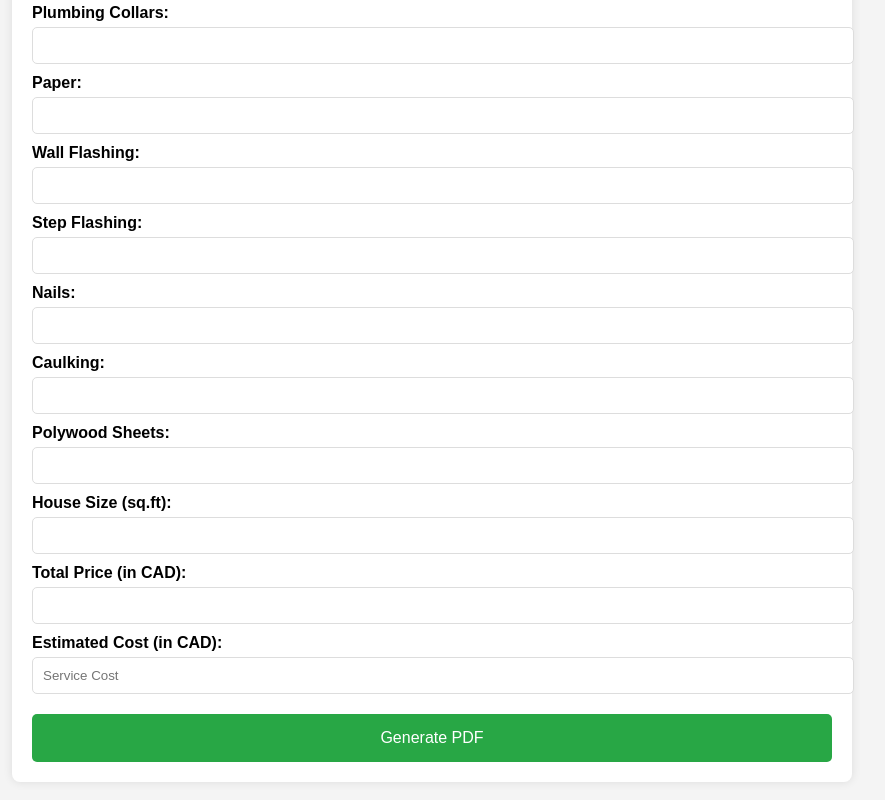
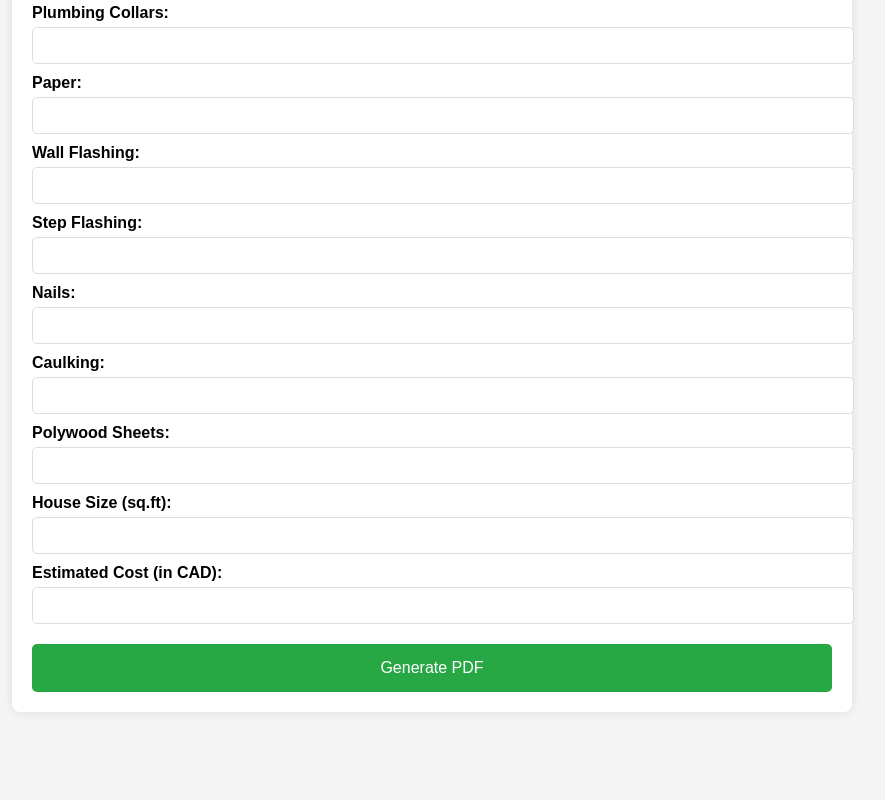
Before and after one commit to ZakiTes/Pdf-Generator, a plain HTML site: page index.html in a window 1280 px wide. Shown: the part 1455-2255 px from the top of the page, without its empty margins (208-1093 px from the left). After the commit the page ends 2187 px from the top, so only its background shows below. Drawn offline with nearby package versions, Linux system fonts and the light colour scheme.

Commit message:
Update index.html

```diff
--- a/index.html
+++ b/index.html
@@ -106,11 +106,8 @@
             <label for="house-size">House Size (sq.ft):</label>
             <input type="number" id="house-size" required>
 
-            <label for="total-price">Total Price (in CAD):</label>
+            <label for="total-price">Estimated Cost (in CAD):</label>
             <input type="number" id="total-price" required>
-
-            <label for="service-cost">Estimated Cost (in CAD):</label>
-            <input type="number" id="service-cost" placeholder="Service Cost" required>
         </form>
 
 
```
